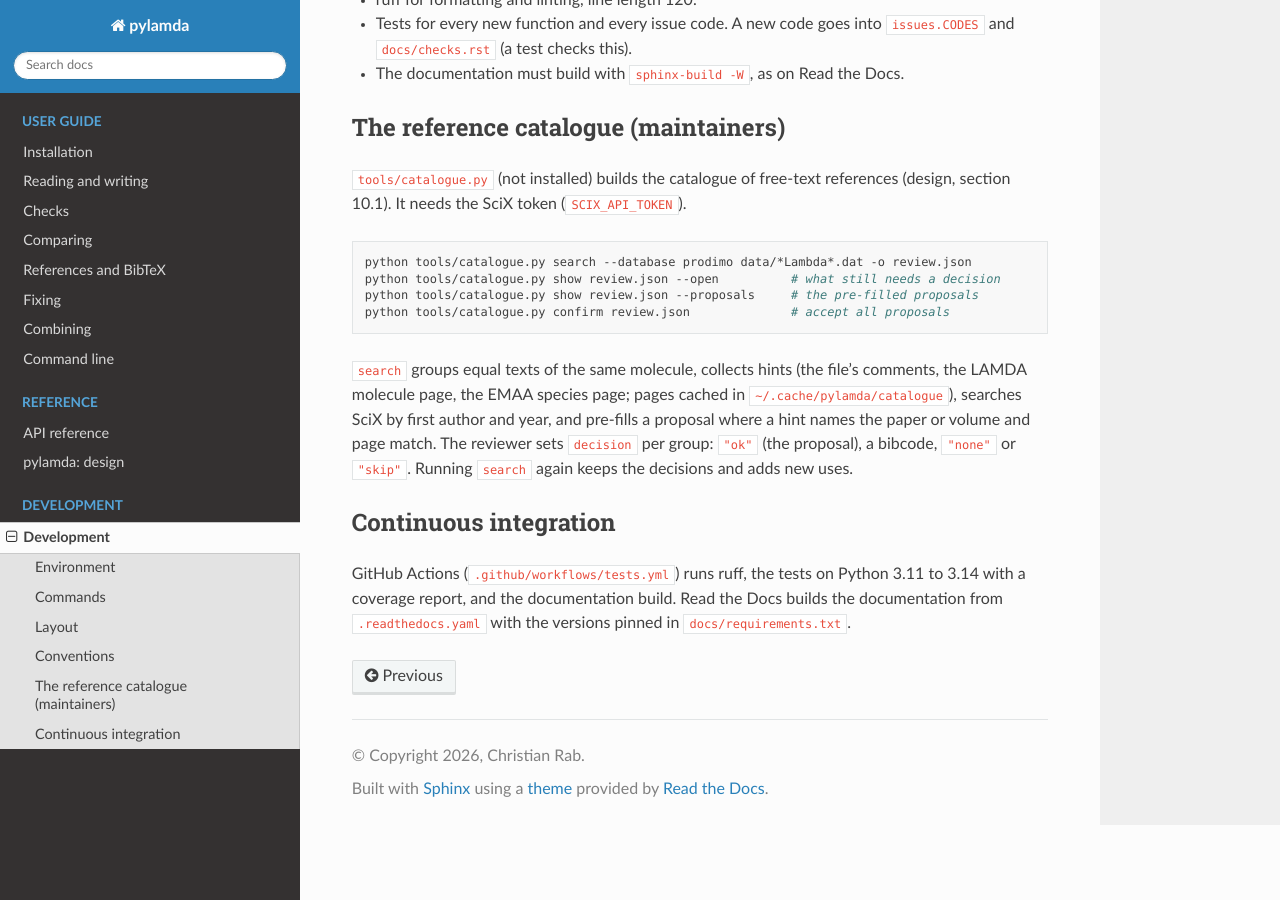
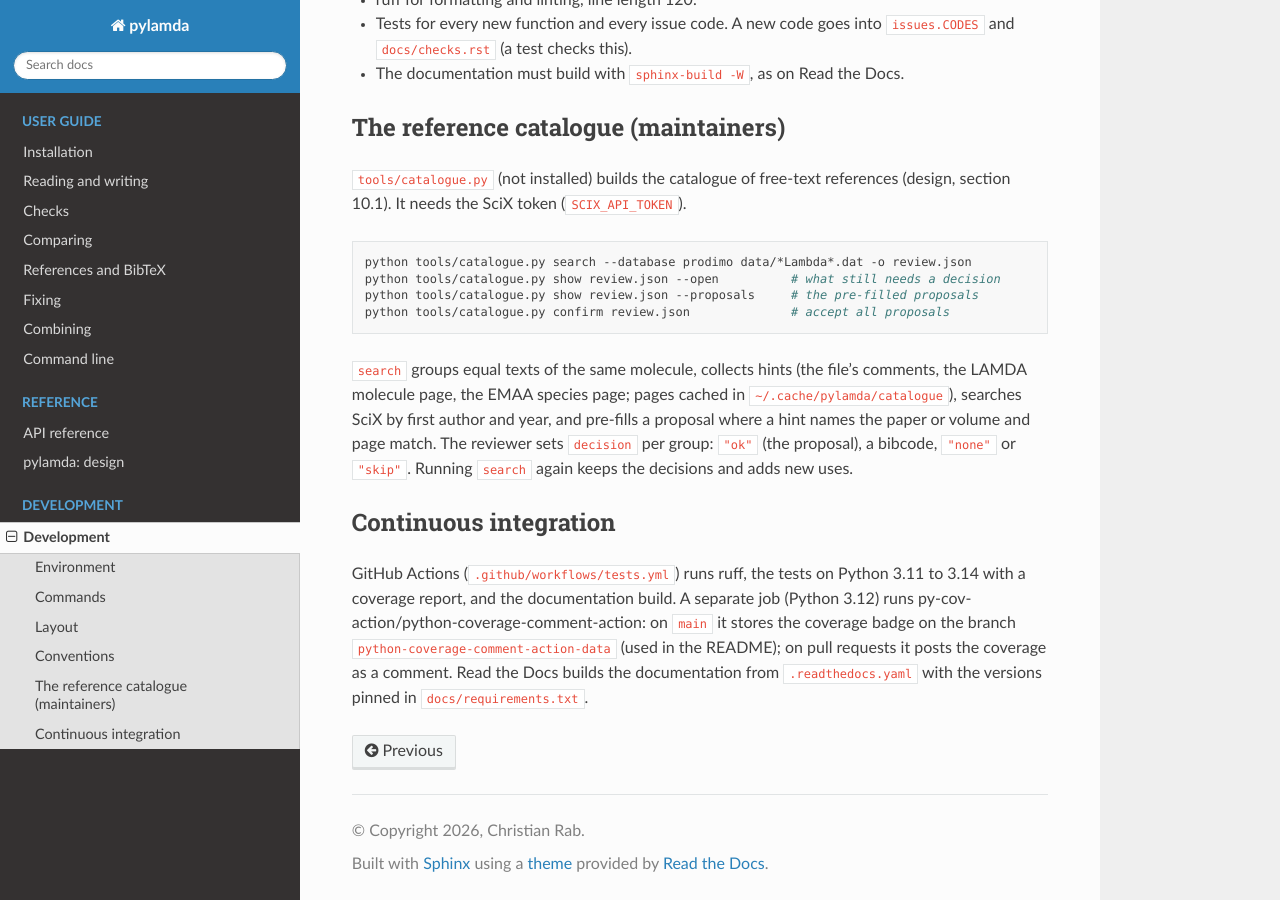
Before and after one commit to chrab/pylamda, a Sphinx documentation site: the page built from docs/development.rst, in a window 1280 px wide and 900 px high, scrolled down 1967 px. Built offline with Sphinx 7.4.7 and the Read the Docs theme 3.1.0, drawn with Linux system fonts in a browser that asks for light colours.

Commit message:
Add a coverage badge to the README
A new CI job runs py-cov-action/python-coverage-comment-action (v4.1,
pinned by SHA). On pushes to main it stores the coverage and the badge on
the branch python-coverage-comment-action-data; on pull requests from the
same repository it posts the coverage as a comment. Only this job gets
write permissions. The action needs relative_files = true in the
coverage configuration.

Co-Authored-By: Claude Opus 5.5 <noreply@anthropic.com>

```diff
--- a/docs/development.rst
+++ b/docs/development.rst
@@ -121,5 +121,8 @@ Continuous integration
 ----------------------
 
 GitHub Actions (``.github/workflows/tests.yml``) runs ruff, the tests on Python 3.11 to
-3.14 with a coverage report, and the documentation build. Read the Docs builds the
+3.14 with a coverage report, and the documentation build. A separate job (Python 3.12)
+runs py-cov-action/python-coverage-comment-action: on ``main`` it stores the coverage
+badge on the branch ``python-coverage-comment-action-data`` (used in the README); on
+pull requests it posts the coverage as a comment. Read the Docs builds the
 documentation from ``.readthedocs.yaml`` with the versions pinned in ``docs/requirements.txt``.
--- a/pyproject.toml
+++ b/pyproject.toml
@@ -80,6 +80,7 @@ markers = [
 [tool.coverage.run]
 source = ["pylamda"]
 branch = true
+relative_files = true  # needed by the coverage badge action in CI
 
 [tool.coverage.report]
 show_missing = true
```
Also changed, not shown: README.md (+1 -0 lines), 1 other file.
